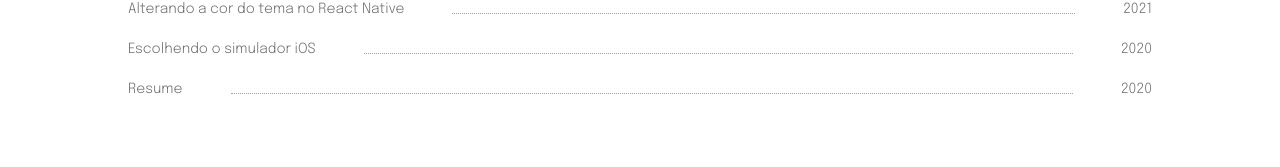
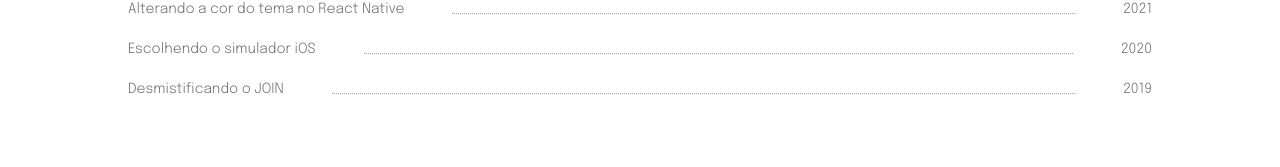
Before and after one commit to hstrada/hstrada.github.io, a Next.js app: page / in a window 1280 px wide. Shown: the part 3485-3652 px from the top of the page. Built offline with nearby package versions, Linux system fonts and the light colour scheme.

Commit message:
chore: adding links to blog

```diff
--- a/src/components/organisms/Blog/index.tsx
+++ b/src/components/organisms/Blog/index.tsx
@@ -5,22 +5,27 @@ const posts = [
   {
     title: 'Criando workflows reutilizáveis com GitHub Actions',
     year: 2022,
+    url: 'https://balta.io/blog/criando-workflows-reutilizaveis-github-actions'
   },
   {
     title: 'Mantendo suas dependências atualizadas com o Dependabot',
     year: 2022,
+    url: 'https://hstrada.medium.com/mantendo-suas-dependências-atualizadas-com-o-dependabot-ac6003c25881'
   },
   {
     title: 'Alterando a cor do tema no React Native',
     year: 2021,
+    url: 'https://balta.io/blog/react-native-color-scheme'
   },
   {
     title: 'Escolhendo o simulador iOS',
     year: 2020,
+    url: 'https://medium.com/creditas-tech/escolhendo-o-simulador-ios-cddf9ded03bb'
   },
   {
-    title: 'Resume',
-    year: 2020,
+    title: 'Desmistificando o JOIN',
+    year: 2019,
+    url: 'https://hstrada.medium.com/desmistificando-o-join-becaba5ad0a6'
   },
 ]
 
@@ -32,7 +37,7 @@ export const Blog = () => {
           {posts.map((index) => (
             <div key={index.title} className="relative flex py-2 items-center">
               <span className="flex-shrink truncate mr-12 font-display font-light leading-6 text-gray-700 text-sm">
-                {index.title}
+                <a href={index.url}>{index.title}</a>
               </span>
               <div className="flex-grow border-b pt-2 border-dotted border-gray-400"></div>
               <span className="flex-shrink ml-12 font-display font-light leading-6 text-gray-700 text-sm">
```
